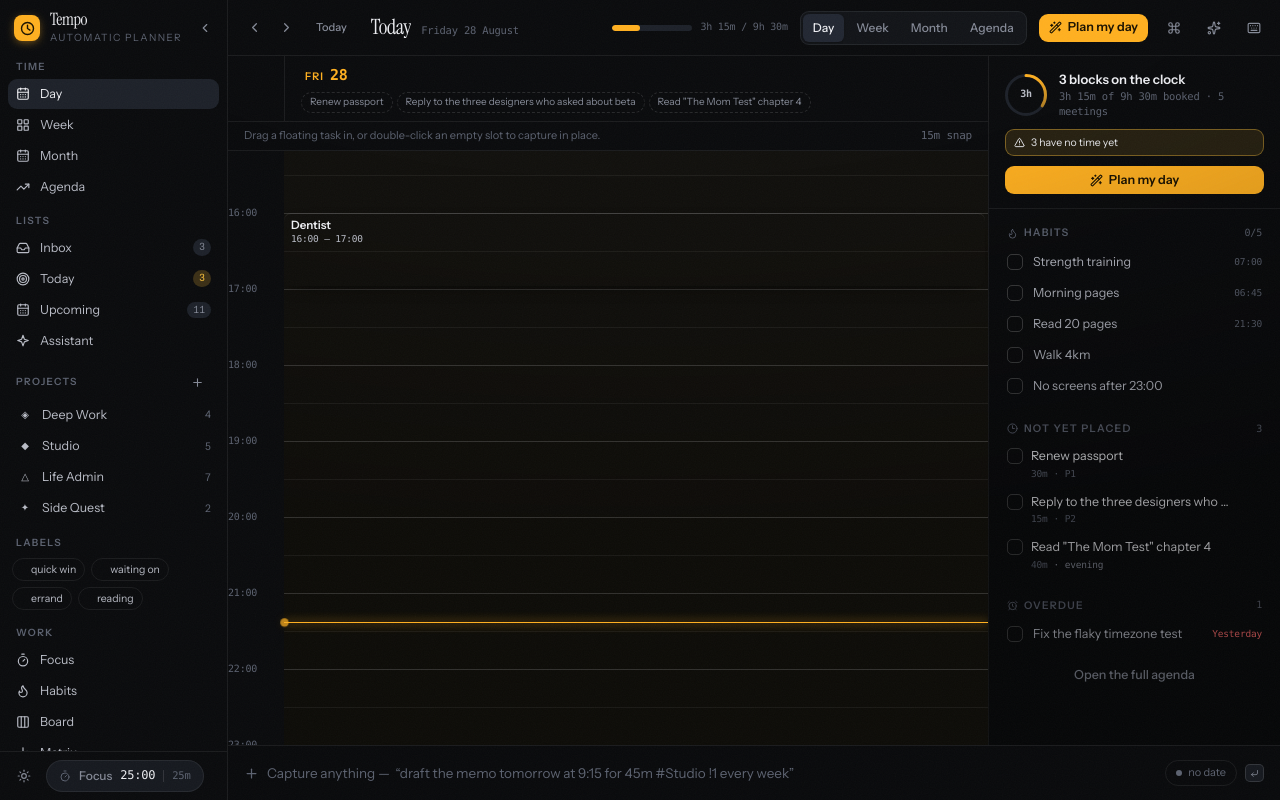
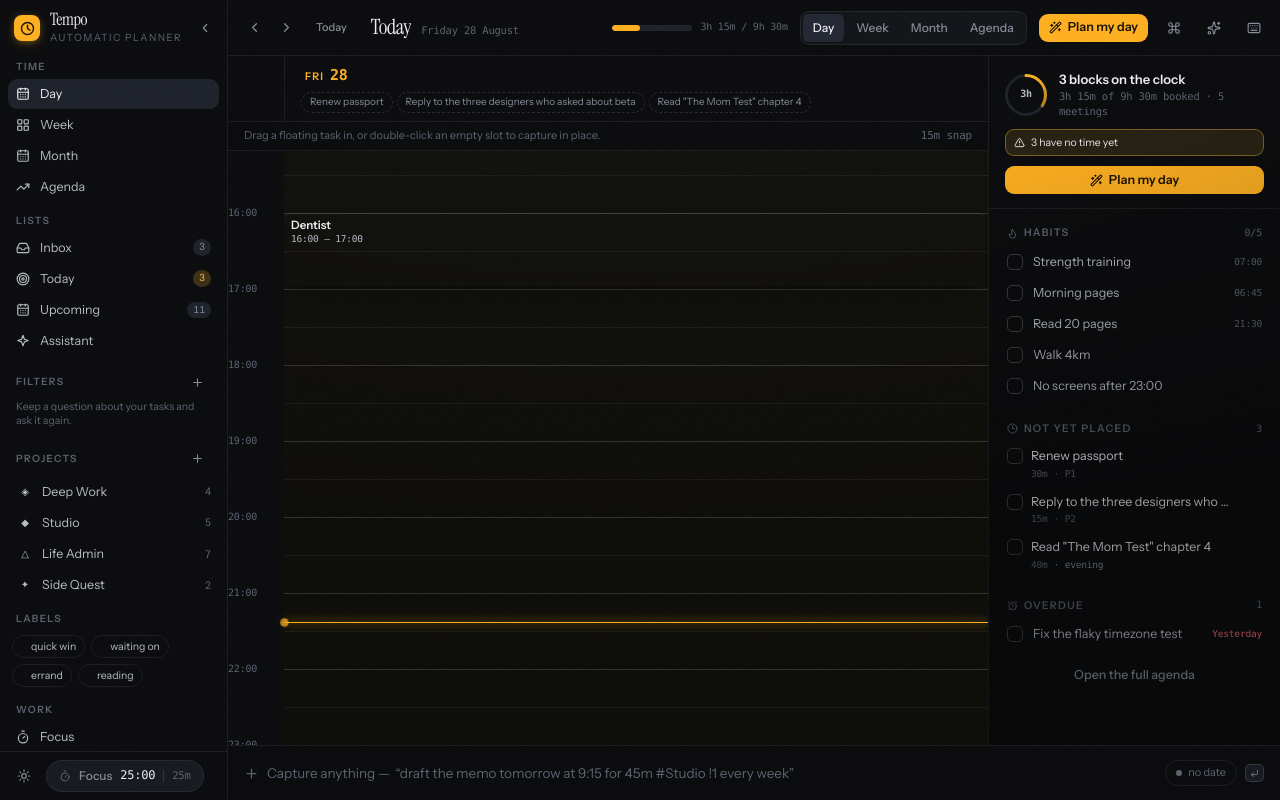
Before and after one commit to lassestilvang/todo-space-bunny-alpha, a React (Vite) app: page / in a window 1280 px wide. Built offline with nearby package versions, Linux system fonts and the light colour scheme; a web font is replaced by a local one.

Commit message:
feat(sidebar): list saved filters with live counts and edit affordance

```diff
--- a/src/components/Sidebar.tsx
+++ b/src/components/Sidebar.tsx
@@ -5,12 +5,14 @@ import {
   ChevronLeft,
   Columns3,
   FileText,
+  Filter,
   Flame,
   Hash,
   Inbox,
   LayoutGrid,
   Moon,
   Plus,
+  Settings2,
   Sun,
   Target,
   Timer,
@@ -21,8 +23,10 @@ import type { ViewId } from '@/types'
 import { cn, smartList } from '@/lib/selectors'
 import { addDays, toKey } from '@/lib/date'
 import { riskReport } from '@/lib/risk'
+import { matchesFilter } from '@/lib/filters'
 import { Btn, IconBtn, MenuItem, Modal, Popover, usePopover } from './ui'
 import { PomodoroWidget } from './Pomodoro'
+import { FilterEditor } from './FilterEditor'
 
 type NavItem = {
   id: ViewId
@@ -79,6 +83,10 @@ export function Sidebar() {
   const setSettings = useStore((s) => s.setSettings)
   const addProject = useStore((s) => s.addProject)
   const [collapsed, setCollapsed] = useState(false)
+  const filters = useStore((s) => s.filters)
+  const activeFilter = useStore((s) => s.ui.filter)
+  const setFilter = useStore((s) => s.setFilter)
+  const [editFilter, setEditFilter] = useState<string | null | undefined>(undefined)
   const [newProject, setNewProject] = useState(false)
   const [projectName, setProjectName] = useState('')
   const [glyph, setGlyph] = useState('◆')
@@ -105,6 +113,18 @@ export function Sidebar() {
     [projects],
   )
   const labelList = useMemo(() => Object.values(labels), [labels])
+  const filterList = useMemo(
+    () => Object.values(filters).sort((a, b) => a.order - b.order),
+    [filters],
+  )
+  const filterCounts = useMemo(() => {
+    const out: Record<string, number> = {}
+    const now = Date.now()
+    for (const f of filterList) {
+      out[f.id] = Object.values(tasks).filter((t) => !t.completed && matchesFilter(t, f, now)).length
+    }
+    return out
+  }, [filterList, tasks])
 
   const countFor = (id: ViewId): number | null => {
     if (id === 'inbox') return counts.inbox
@@ -176,6 +196,35 @@ export function Sidebar() {
               onClick={() => setView(n.id)}
             />
           ))}
+        </Group>
+
+        <Group
+          title={collapsed ? '' : 'Filters'}
+          action={
+            !collapsed ? (
+              <IconBtn label="New filter" onClick={() => setEditFilter(null)}>
+                <Plus size={13} />
+              </IconBtn>
+            ) : undefined
+          }
+        >
+          {filterList.length === 0 && !collapsed ? (
+            <p className="px-2 pb-1 text-[10.5px] leading-snug text-ink-4">
+              Keep a question about your tasks and ask it again.
+            </p>
+          ) : (
+            filterList.map((f) => (
+              <NavRow
+                key={f.id}
+                item={{ id: 'filter', label: f.name, icon: Filter, group: 'lists' }}
+                collapsed={collapsed}
+                active={activeFilter === f.id && view === 'filter'}
+                count={filterCounts[f.id] ?? 0}
+                onClick={() => setFilter(activeFilter === f.id && view === 'filter' ? null : f.id)}
+                onEdit={collapsed ? undefined : () => setEditFilter(f.id)}
+              />
+            ))
+          )}
         </Group>
 
         <Group
@@ -285,6 +334,10 @@ export function Sidebar() {
         </IconBtn>
       </div>
 
+      {editFilter !== undefined && (
+        <FilterEditor filterId={editFilter} onClose={() => setEditFilter(undefined)} />
+      )}
+
       <Modal
         open={newProject}
         onClose={() => setNewProject(false)}
@@ -384,6 +437,7 @@ function NavRow({
   count,
   risky,
   onClick,
+  onEdit,
 }: {
   item: NavItem
   active: boolean
@@ -391,6 +445,7 @@ function NavRow({
   count?: number | null
   risky?: boolean
   onClick: () => void
+  onEdit?: () => void
 }) {
   const Icon = item.icon
   return (
@@ -407,6 +462,26 @@ function NavRow({
       {!collapsed && (
         <>
           <span className="min-w-0 flex-1 truncate">{item.label}</span>
+          {onEdit && (
+            <span
+              role="button"
+              tabIndex={0}
+              aria-label={`Edit ${item.label}`}
+              onClick={(e) => {
+                e.stopPropagation()
+                onEdit()
+              }}
+              onKeyDown={(e) => {
+                if (e.key === 'Enter') {
+                  e.stopPropagation()
+                  onEdit()
+                }
+              }}
+              className="press shrink-0 rounded-[5px] p-[3px] text-ink-4 opacity-0 transition-opacity hover:bg-surface-3 hover:text-ink-2 focus-visible:opacity-100 group-hover:opacity-100"
+            >
+              <Settings2 size={11} />
+            </span>
+          )}
           {count !== null && count !== undefined && count > 0 && (
             <span
               className={cn(
```
